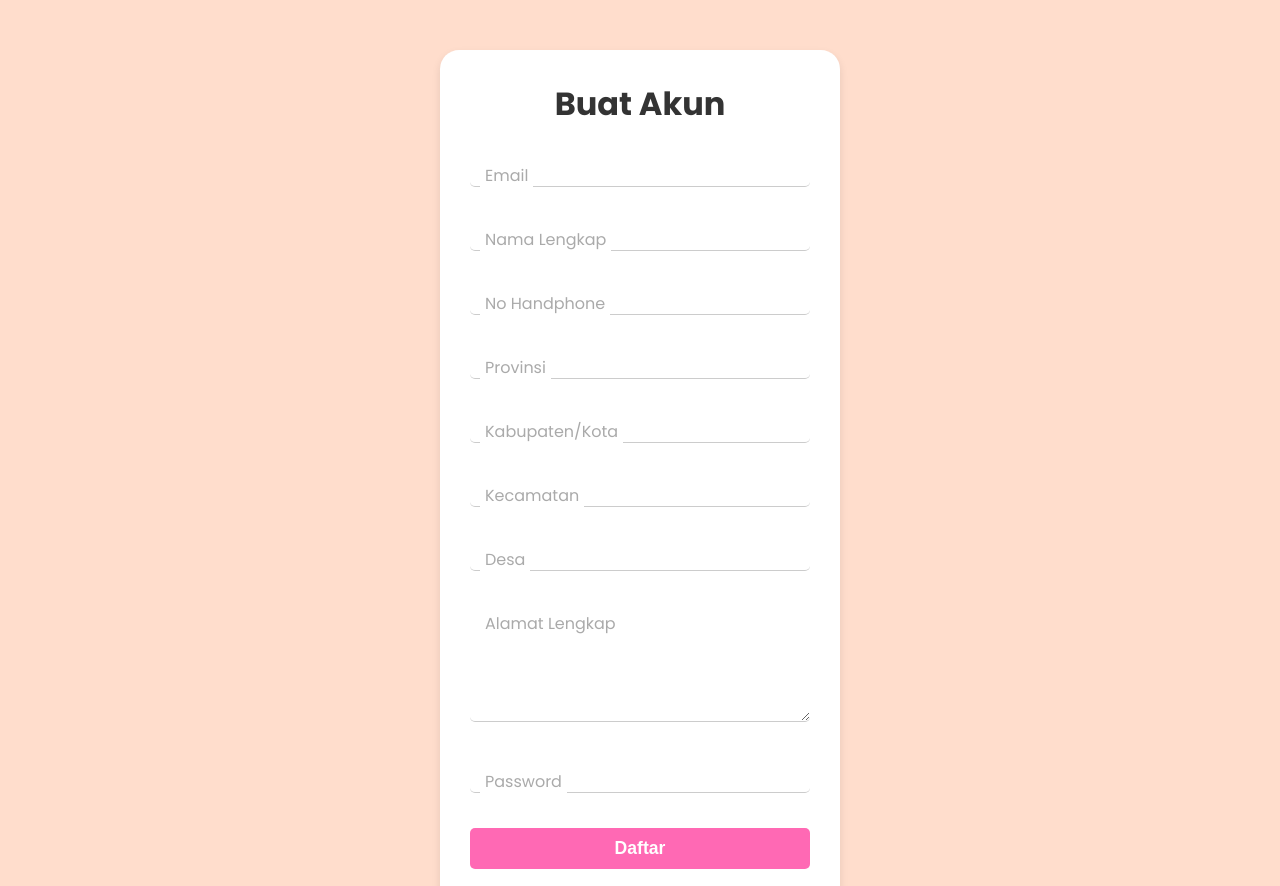
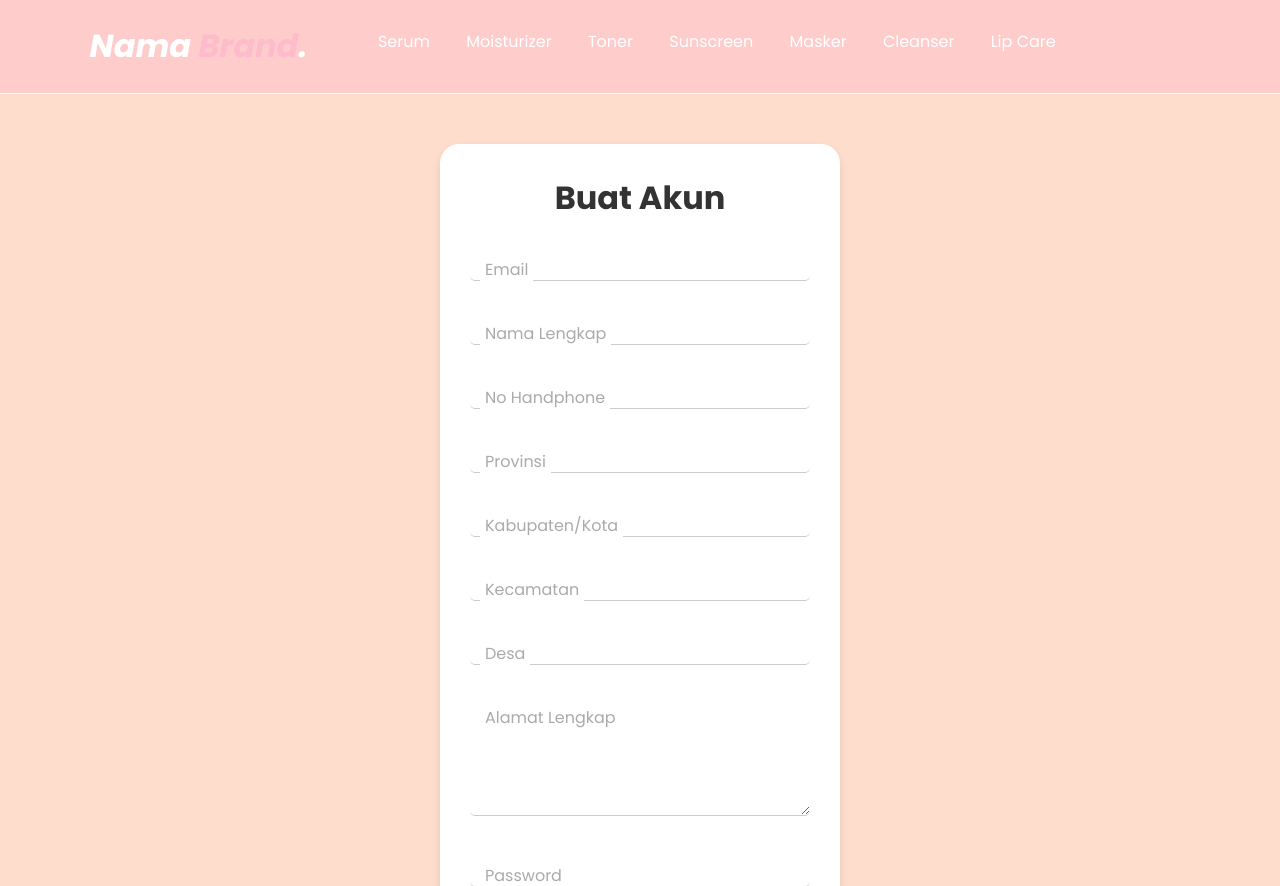
Before and after one commit to ardiw1123/project_pwd, a PHP site: page /regist.php in a window 1280 px wide. Shown: the top 886 px of the page. Run offline with PHP 8.4, Linux system fonts and the light colour scheme.

Commit message:
ubah style

```diff
--- a/index.php
+++ b/index.php
@@ -70,17 +70,17 @@
     <section class="products">
       <h2>Our Products</h2>
       <div class="product-grid">
-        <a href="moisturizer.html" class="product-card">
+        <a href="moisturizer.php" class="product-card">
           <img src="assets/moist/moist2.jpg" />
           <h3>Moisturizer</h3>
           <p>Moist your skin, and feel healthy.</p>
         </a>
-        <a href="serum.html" class="product-card">
+        <a href="serum.php" class="product-card">
           <img src="assets/serum/serum4.jpg" />
           <h3>Serum</h3>
           <p>Long-wear, flawless finish all day.</p>
         </a>
-        <a href="toner.html" class="product-card">
+        <a href="toner.php" class="product-card">
           <img src="assets/toner/toner1.jpg" />
           <h3>Toner</h3>
           <p>Long-wear, flawless finish all day.</p>
--- a/regist.php
+++ b/regist.php
@@ -37,6 +37,36 @@ $alamat = $_POST['alamat'];
     />
   </head>
   <body>
+    <!-- navbar start -->
+    <nav class="navbar">
+      <a href="#" class="logo">Nama <span>Brand</span>.</a>
+      <div class="navbar-menu">
+        <a href="serum.php">Serum</a>
+        <a href="moisturizer.php">Moisturizer</a>
+        <a href="toner.php">Toner</a>
+        <a href="sunscreen.php">Sunscreen</a>
+        <a href="masker.php">Masker</a>
+        <a href="cleanser.php">Cleanser</a>
+        <a href="lip-care.php">Lip Care</a>
+      </div>
+
+      <div class="navbar-ekstra">
+        <a href="index.php" id="home"> <i data-feather="home"></i></a>
+        <a href="dataCustomer.php" id="user"> <i data-feather="user"></i></a>
+        <a href="#popup1"><i data-feather="shopping-cart"></i></a>
+        <div id="popup1" class="overlay">
+          <div class="popup">
+            <a class="close-icon" href="#">&times;</a>
+            <h2>Haloo Brandiess!</h2>
+            <p>Please do login first before check out yeaa!!</p>
+            <a class="login-btn" href="login.php">Lanjut ke Login</a>
+          </div>
+        </div>
+        <a href="#" id="shopping-cart"> </a>
+
+      </div>
+    </nav>
+    <!-- navbar end -->
     <div class="regist-user">
       <h2>Buat Akun</h2>
       <form class="form-regist" action="regist.php" method="post">
--- a/style.css
+++ b/style.css
@@ -519,6 +519,7 @@ footer {
   width: 100%;
   text-align: center;
   color: #fff;
+  margin: 0 auto;
 }
 
 .customer h2 {
@@ -569,6 +570,7 @@ footer {
   text-align: center;
   width: 100px;
 }
+/* Data Customer end */
 
 /* Product Desc Start */
 .product-detail-section {
```
Also changed, not shown: login.php (+30 -0 lines).
